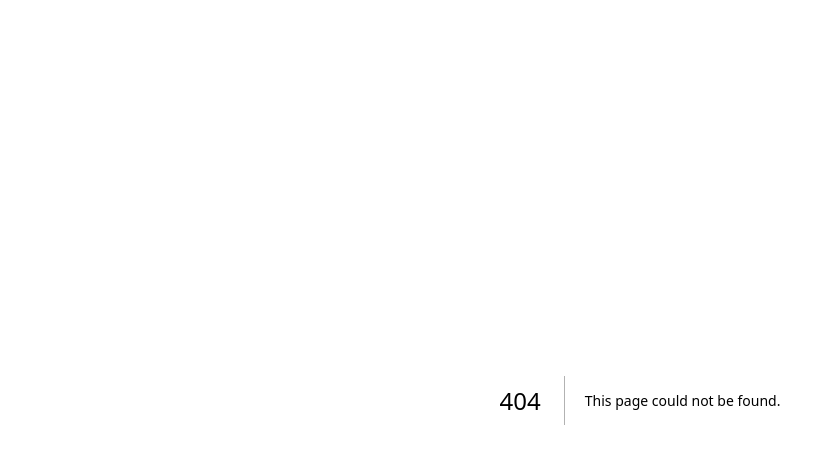
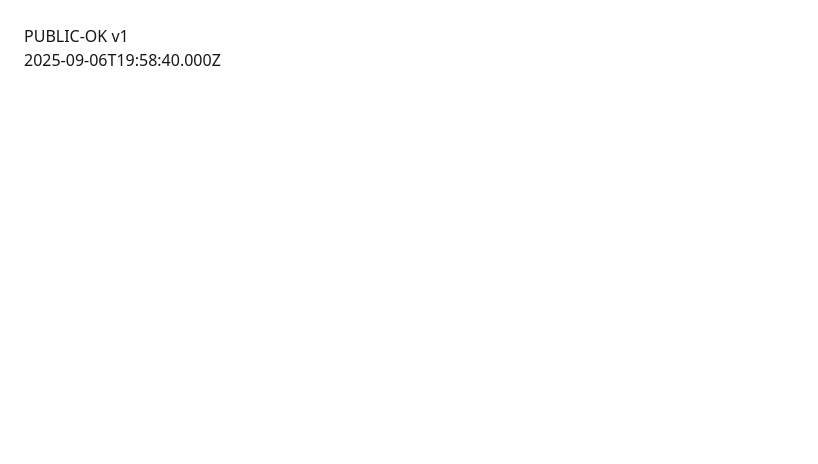
Before and after one commit to LeodanisE/recuerdos-backend, a Next.js app: page /pub in a window 1280 px wide. Before the commit this address had no page. Shown: the top 464 px of the page, without its empty margins (0-818 px from the left). Built offline with nearby package versions, Linux system fonts and the light colour scheme.

Commit message:
feat: add /pub public test page

```diff
--- /dev/null
+++ b/app/pub/page.tsx
@@ -0,0 +1,9 @@
+export const dynamic = "force-dynamic";
+export default function PubPage() {
+  return (
+    <main style={{ padding: 24, fontFamily: "system-ui" }}>
+      <h1>PUBLIC-OK v1</h1>
+      <p>{new Date().toISOString()}</p>
+    </main>
+  );
+}
```
